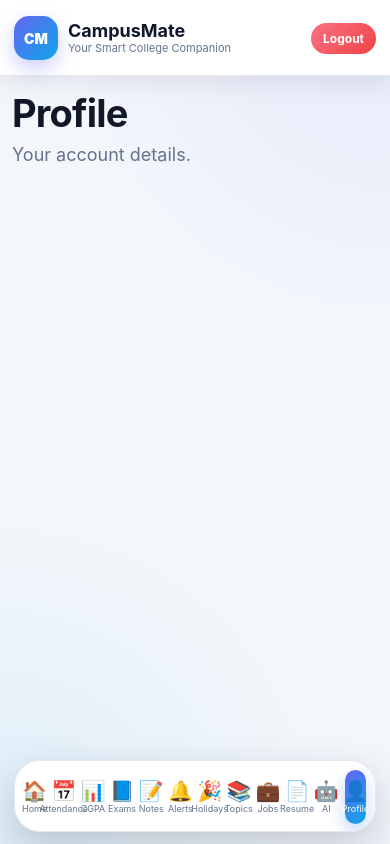
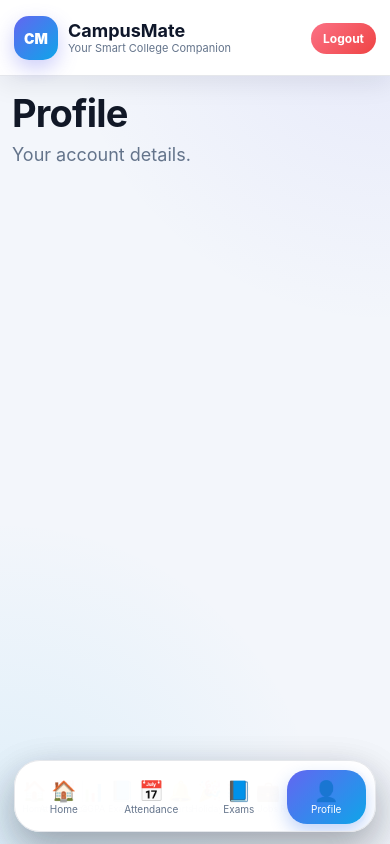
Before and after one commit to AHirranya/Student-Assistant, a React (Vite) app in the folder client/: page /profile in a window 390 px wide. Built offline with nearby package versions, Linux system fonts and the light colour scheme; no server answers; sample sign-in values are in the browser's storage.

Commit message:
Fix mobile bottom navbar four tabs

```diff
--- a/client/src/App.css
+++ b/client/src/App.css
@@ -1240,3 +1240,93 @@ th {
     font-size: 34px;
   }
 }
+/* =========================
+   FINAL MOBILE NAV FIX
+   Only 4 buttons visible on phone
+   Home | Attendance | Exams | Profile
+========================= */
+
+.desktop-nav {
+  display: flex;
+  flex-direction: column;
+  gap: 10px;
+}
+
+.mobile-nav {
+  display: none;
+}
+
+@media (max-width: 768px) {
+  .desktop-nav {
+    display: none !important;
+  }
+
+  .mobile-nav {
+    position: fixed !important;
+    left: 14px !important;
+    right: 14px !important;
+    bottom: 12px !important;
+    height: 72px !important;
+    padding: 9px !important;
+    z-index: 3000 !important;
+    background: rgba(255, 255, 255, 0.98) !important;
+    border: 1px solid #e5e7eb !important;
+    border-radius: 26px !important;
+    box-shadow: 0 16px 42px rgba(15, 23, 42, 0.2) !important;
+    display: grid !important;
+    grid-template-columns: repeat(4, 1fr) !important;
+    gap: 8px !important;
+    overflow: hidden !important;
+  }
+
+  .mobile-nav .nav-link {
+    width: 100% !important;
+    height: 54px !important;
+    min-width: 0 !important;
+    padding: 7px 4px !important;
+    border-radius: 20px !important;
+    background: transparent !important;
+    color: #64748b !important;
+    display: flex !important;
+    flex-direction: column !important;
+    align-items: center !important;
+    justify-content: center !important;
+    gap: 3px !important;
+    text-align: center !important;
+    box-shadow: none !important;
+  }
+
+  .mobile-nav .nav-link:hover {
+    background: #f1f5f9 !important;
+    transform: none !important;
+  }
+
+  .mobile-nav .nav-link.active {
+    background: linear-gradient(135deg, #6366f1, #0ea5e9) !important;
+    color: white !important;
+    box-shadow: 0 8px 18px rgba(37, 99, 235, 0.28) !important;
+  }
+
+  .mobile-nav .nav-icon {
+    font-size: 20px !important;
+    line-height: 1 !important;
+  }
+
+  .mobile-nav .nav-label {
+    font-size: 10px !important;
+    line-height: 1 !important;
+    white-space: nowrap !important;
+  }
+
+  .sidebar nav:not(.mobile-nav):not(.desktop-nav) {
+    display: none !important;
+  }
+
+  .logout-btn {
+    display: none !important;
+  }
+
+  .main-content {
+    padding-bottom: 112px !important;
+  }
+}
--- a/client/src/components/Sidebar.jsx
+++ b/client/src/components/Sidebar.jsx
@@ -9,19 +9,26 @@ function Sidebar() {
     navigate("/login");
   };
 
-  const menuItems = [
-    { path: "/", icon: "🏠", label: "Home", mobile: true },
-    { path: "/attendance", icon: "📅", label: "Attendance", mobile: true },
-    { path: "/cgpa", icon: "📊", label: "CGPA", mobile: false },
-    { path: "/exams", icon: "📘", label: "Exams", mobile: true },
-    { path: "/notes", icon: "📝", label: "Notes", mobile: false },
-    { path: "/reminders", icon: "🔔", label: "Alerts", mobile: false },
-    { path: "/holidays", icon: "🎉", label: "Holidays", mobile: false },
-    { path: "/class-topics", icon: "📚", label: "Topics", mobile: false },
-    { path: "/internships", icon: "💼", label: "Jobs", mobile: false },
-    { path: "/resume", icon: "📄", label: "Resume", mobile: false },
-    { path: "/pod-ai", icon: "🤖", label: "AI", mobile: false },
-    { path: "/profile", icon: "👤", label: "Profile", mobile: true },
+  const desktopMenuItems = [
+    { path: "/", icon: "🏠", label: "Home" },
+    { path: "/attendance", icon: "📅", label: "Attendance" },
+    { path: "/cgpa", icon: "📊", label: "CGPA" },
+    { path: "/exams", icon: "📘", label: "Exams" },
+    { path: "/notes", icon: "📝", label: "Notes" },
+    { path: "/reminders", icon: "🔔", label: "Alerts" },
+    { path: "/holidays", icon: "🎉", label: "Holidays" },
+    { path: "/class-topics", icon: "📚", label: "Topics" },
+    { path: "/internships", icon: "💼", label: "Jobs" },
+    { path: "/resume", icon: "📄", label: "Resume" },
+    { path: "/pod-ai", icon: "🤖", label: "AI" },
+    { path: "/profile", icon: "👤", label: "Profile" },
+  ];
+
+  const mobileMenuItems = [
+    { path: "/", icon: "🏠", label: "Home" },
+    { path: "/attendance", icon: "📅", label: "Attendance" },
+    { path: "/exams", icon: "📘", label: "Exams" },
+    { path: "/profile", icon: "👤", label: "Profile" },
   ];
 
   return (
@@ -39,16 +46,30 @@ function Sidebar() {
         </button>
       </div>
 
-      <nav>
-        {menuItems.map((item) => (
+      <nav className="desktop-nav">
+        {desktopMenuItems.map((item) => (
           <NavLink
             key={item.path}
             to={item.path}
             end={item.path === "/"}
             className={({ isActive }) =>
-              `${isActive ? "nav-link active" : "nav-link"} ${
-                item.mobile ? "mobile-show" : "mobile-hide"
-              }`
+              isActive ? "nav-link active" : "nav-link"
+            }
+          >
+            <span className="nav-icon">{item.icon}</span>
+            <span className="nav-label">{item.label}</span>
+          </NavLink>
+        ))}
+      </nav>
+
+      <nav className="mobile-nav">
+        {mobileMenuItems.map((item) => (
+          <NavLink
+            key={item.path}
+            to={item.path}
+            end={item.path === "/"}
+            className={({ isActive }) =>
+              isActive ? "nav-link active" : "nav-link"
             }
           >
             <span className="nav-icon">{item.icon}</span>
```
